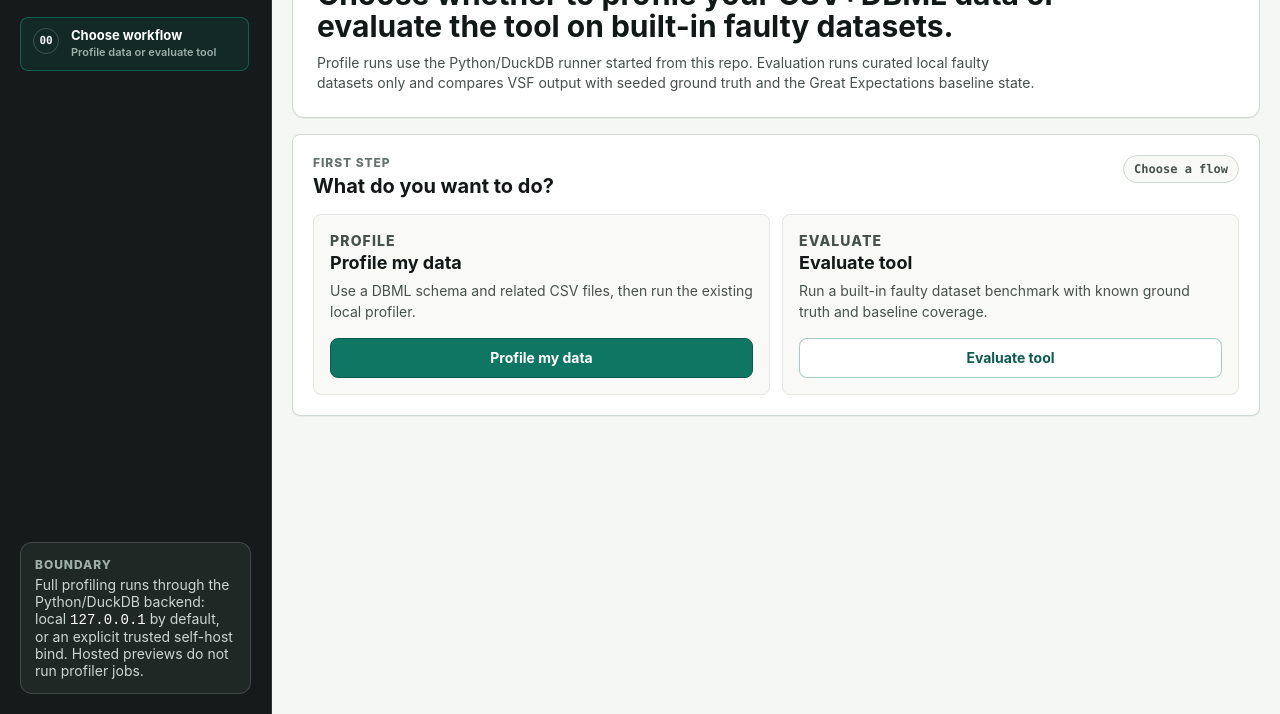
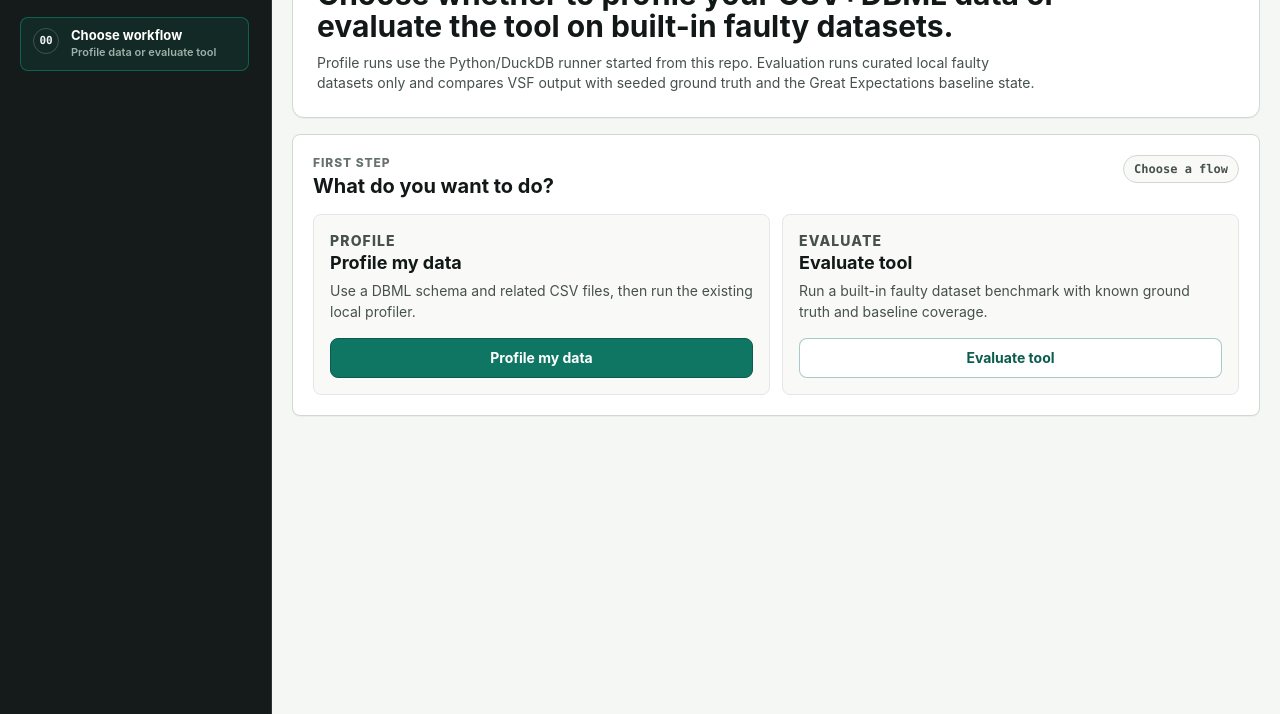
Before and after one commit to Tan-Long/Auto-data-profilling-and-smart-eda-tools, a website: page web/index.html in a window 1280 px wide. Shown: the part 86-800 px from the top of the page. Drawn offline with Linux system fonts and the light colour scheme; no server answers.

Commit message:
fix: remove sidebar boundary copy

```diff
--- a/web/index.html
+++ b/web/index.html
@@ -22,10 +22,6 @@
         <a class="nav-item active" href="#flowChooser" aria-current="step">Choose workflow</a>
       </nav>
 
-      <div class="sidebar-card">
-        <p class="eyebrow">Boundary</p>
-        <p>Full profiling runs through the Python/DuckDB backend: local <code>127.0.0.1</code> by default, or an explicit trusted self-host bind. Hosted previews do not run profiler jobs.</p>
-      </div>
     </aside>
 
     <main class="workspace">
```
Also changed, not shown: 1 other file.
